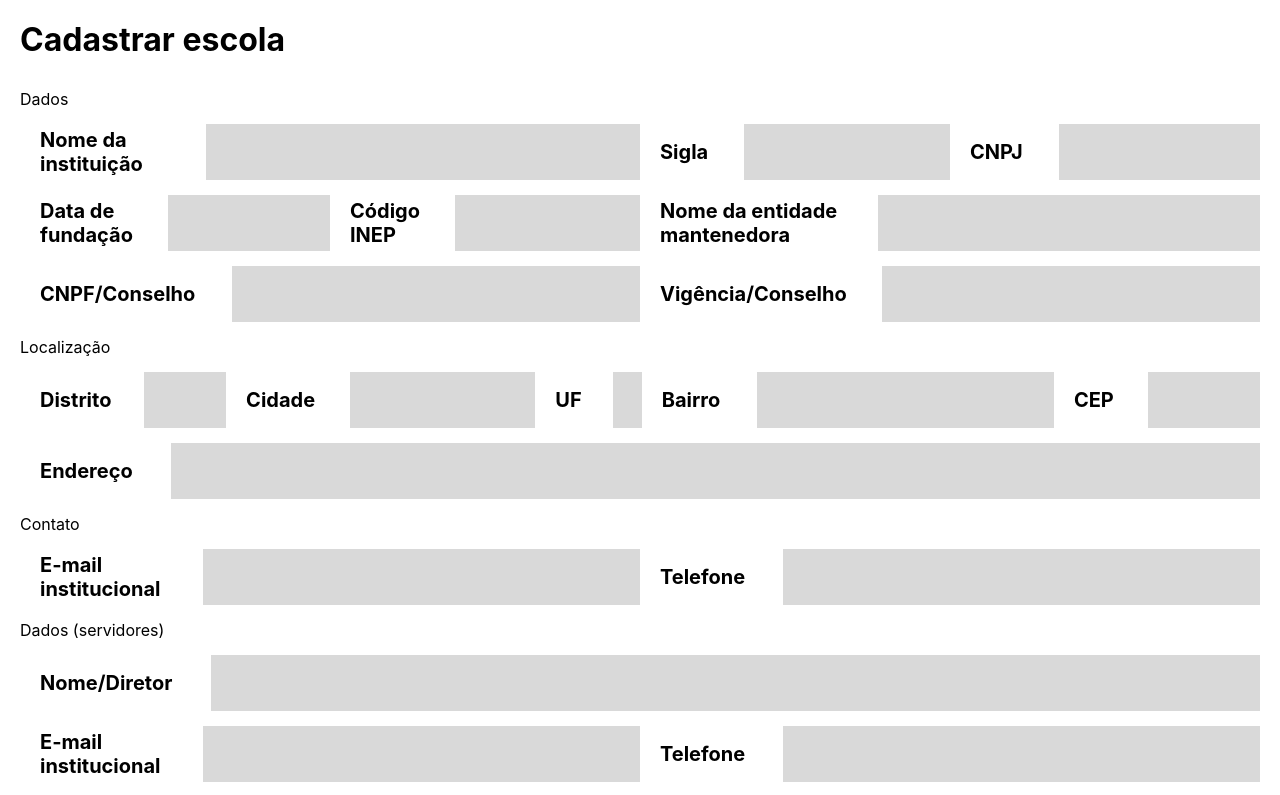
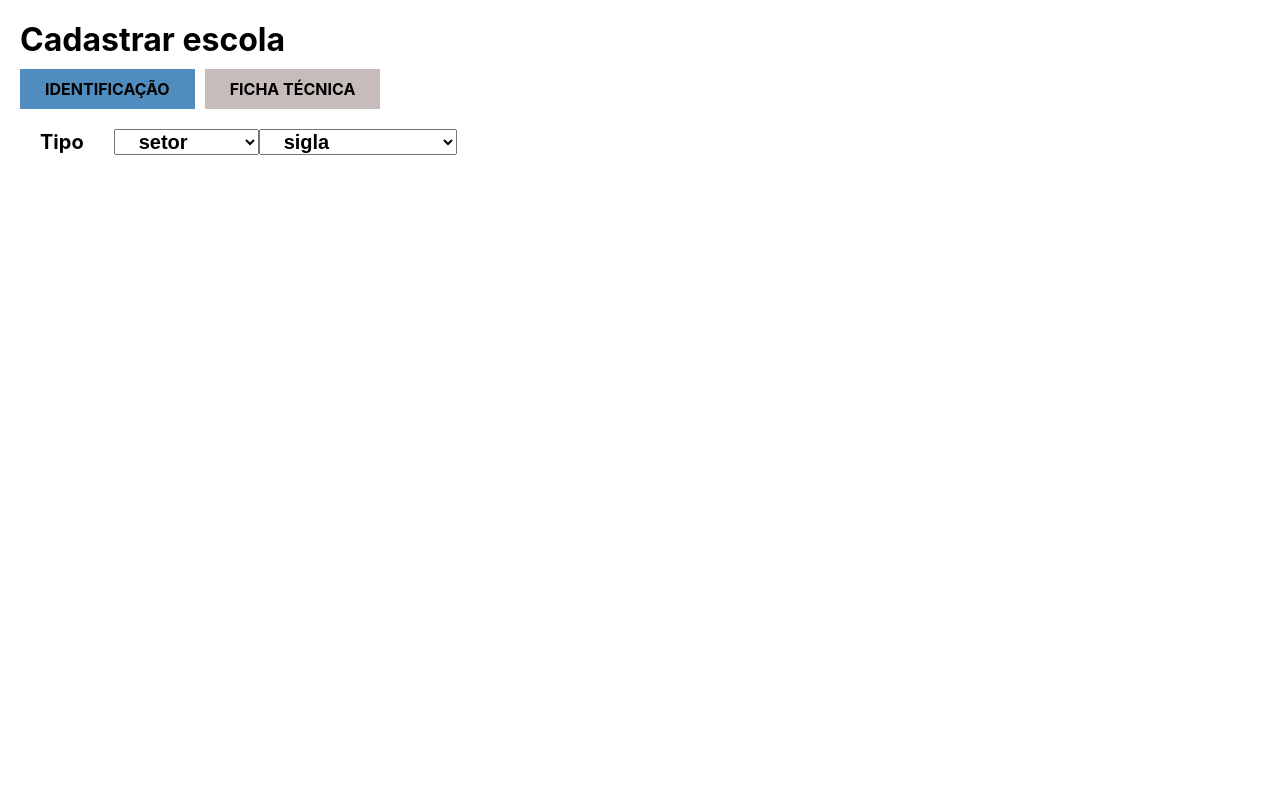
Before and after one commit to enzo-santos-ufpa/cme-gestao, a React (Create React App) app: page /cadastro-escola in a window 1280 px wide. Shown: the top 795 px of the page. Built offline with nearby package versions, Linux system fonts and the light colour scheme.

Commit message:
Adiciona abas no formulário de cadastro

```diff
--- a/src/components/cadastro-escolas/TelaCadastroEscola.tsx
+++ b/src/components/cadastro-escolas/TelaCadastroEscola.tsx
@@ -9,11 +9,15 @@ import {random} from "../../lib/utils";
 import {Flatten} from "../../models/tipos";
 import isDistrito = constantes.isDistrito;
 import tiposEscola = constantes.tiposEscola;
-import {CampoTexto, PropsCampoTexto} from "../common/forms/Campo";
+import {CampoUnicaEscolha, CampoTexto, PropsCampoTexto} from "../common/forms/Campo";
+import Aba from "../common/Aba";
 
 type FormularioCadastro = Forms.Formulario<Extract<keyof Flatten<EscolaBase>, string>>;
 
-type Estado = { form: FormularioCadastro };
+const nomeAbas = ["Identificação", "Ficha técnica"] as const;
+type NomeAba = typeof nomeAbas[number];
+
+type Estado = { form: FormularioCadastro, abaAtual: NomeAba };
 
 type PropsCampoTextoCadastro = Omit<PropsCampoTexto, "estilo"> & { flex?: number };
 
@@ -178,6 +182,7 @@ class TelaCadastroEscola extends React.Component<{}, Estado> {
                     validador: new Validador().use(Validadores.required()),
                 }),
             }),
+            abaAtual: "Ficha técnica",
         };
         this.onSubmit = this.onSubmit.bind(this);
     }
@@ -205,12 +210,44 @@ class TelaCadastroEscola extends React.Component<{}, Estado> {
         this.setState(this.state);
     }
 
-    render() {
+    private renderAbaFichaTecnica() {
         const form = this.state.form;
-        return (
-            <div className="TelaCadastroEscolas">
-                <p className="Tela-titulo">Cadastrar escola</p>
-                <form onSubmit={this.onSubmit}>
+        return <div className="TelaCadastroEscolas-formulario">
+            <div className="TelaCadastroEscolas-linhaFormulario">
+                <p className="TelaCadastroEscolas-nomeCampo">Tipo</p>
+                <CampoUnicaEscolha campo={form.campo("tipo.setor")}
+                                   onChanged={() => {
+                                       const setor = form.campo("tipo.setor").texto;
+                                       if (setor) form.campo("tipo.sigla").texto = "";
+                                       this.updateSelf();
+                                   }}
+                                   estilo={{campo: {className: "TelaCadastroEscolas-nomeCampo"}, erro: {className: "TelaCadastroEscolas-erroCampo"}}}
+                                   nome="setor"
+                                   opcoes={tiposEscola.map(tipo => tipo.setor)}/>
+                <CampoUnicaEscolha campo={form.campo("tipo.sigla")}
+                                   onChanged={() => {
+                                       const sigla = form.campo("tipo.sigla").texto;
+                                       if (sigla) {
+                                           form.campo("tipo.setor").texto = tiposEscola
+                                               .find(tipo => tipo.siglas.includes(sigla))!.setor;
+                                       }
+                                       this.updateSelf();
+                                   }}
+                                   estilo={{campo: {className: "TelaCadastroEscolas-nomeCampo"}, erro: {className: "TelaCadastroEscolas-erroCampo"}}}
+                                   nome="sigla"
+                                   opcoes={tiposEscola.flatMap(tipo => {
+                                       const setor = form.campo("tipo.setor").texto;
+                                       if (!setor) return tipo.siglas;
+                                       if (setor === tipo.setor) return tipo.siglas;
+                                       return [];
+                                   })}/>
+            </div>
+        </div>
+    }
+
+    private renderAbaIdentificacao() {
+        const form = this.state.form;
+        return <form onSubmit={this.onSubmit}>
             <div className="TelaCadastroEscolas-formulario">
                 <p>Dados</p>
                 <div className="TelaCadastroEscolas-linhaFormulario">
@@ -324,36 +361,6 @@ class TelaCadastroEscola extends React.Component<{}, Estado> {
                                         campo={form.campo("servidores.coordenador.telefone")}
                                         onChanged={() => this.updateSelf()}/>
                 </div>
-                        <p>Ficha técnica</p>
-                        <select
-                            className="TelaCadastroEscolas-nomeCampo"
-                            value={form.campo("tipo.setor").texto.length ? form.campo("tipo.setor").texto : "sigla"}
-                            onChange={(e) => {
-                                form.campo("tipo.setor").texto = e.target.value === "setor" ? "" : e.target.value;
-                                this.updateSelf();
-                            }}
-                        >
-                            <option value={undefined}>setor</option>
-                            <option>Pública</option>
-                            <option>Privada</option>
-                        </select>
-                        <select
-                            className="TelaCadastroEscolas-nomeCampo"
-                            value={form.campo("tipo.sigla").texto.length ? form.campo("tipo.sigla").texto : "sigla"}
-                            onChange={(e) => {
-                                form.campo("tipo.sigla").texto = e.target.value === "sigla" ? "" : e.target.value;
-                                this.updateSelf();
-                            }}
-                        >
-                            <option value={undefined}>sigla</option>
-                            {tiposEscola
-                                .filter(tipo => {
-                                    const setor = form.campo("tipo.setor").texto;
-                                    return setor ? tipo.setor === setor : true;
-                                })
-                                .flatMap(tipo => tipo.siglas)
-                                .map(sigla => <option>{sigla}</option>)}
-                        </select>
             </div>
             <input className="TelaEscolas-botaoControle" type="submit" value="CADASTRAR"/>
             <button type="button" onClick={(_) => {
@@ -395,10 +402,28 @@ class TelaCadastroEscola extends React.Component<{}, Estado> {
             }}>
                 Preencher formulário (será removido)
             </button>
-                </form>
+        </form>;
+    }
+
+    private renderAba(): JSX.Element {
+        switch (this.state.abaAtual) {
+            case "Identificação":
+                return this.renderAbaIdentificacao();
+            case "Ficha técnica":
+                return this.renderAbaFichaTecnica();
+        }
+    }
+
+    render() {
+        return <div className="TelaCadastroEscolas">
+            <p className="Tela-titulo">Cadastrar escola</p>
+            <div className="row" style={{gap: "10px"}}>
+                {nomeAbas.map(nome => <Aba onChanged={() => this.setState({...this.state, abaAtual: nome})}
+                                           text={nome.toUpperCase()}
+                                           isSelected={nome === this.state.abaAtual}/>)}
             </div>
-
-        );
+            {this.renderAba()}
+        </div>;
     }
 }
 
--- /dev/null
+++ b/src/components/common/Aba.css
@@ -0,0 +1,13 @@
+.Aba-default {
+    background-color: #508dbe;
+}
+
+.Aba-selected {
+    background-color: #c6bcbc;
+}
+
+.Aba-default, .Aba-selected {
+    padding: 10px 25px;
+    font-weight: bold;
+    cursor: pointer;
+}
--- /dev/null
+++ b/src/components/common/Aba.tsx
@@ -0,0 +1,12 @@
+import React from "react";
+import './Aba.css';
+
+type Props = { text: string, isSelected: boolean, onChanged: () => void };
+
+export default class Aba extends React.Component<Props, {}> {
+    render() {
+        return <p
+            className={this.props.isSelected ? "Aba-selected" : "Aba-default"}
+            onClick={() => this.props.onChanged()}>{this.props.text}</p>;
+    }
+}
--- a/src/components/common/forms/Campo.tsx
+++ b/src/components/common/forms/Campo.tsx
@@ -8,7 +8,7 @@ type PropsCampo<T extends string> = {
     campo: Forms.Campo,
     onChanged: () => void,
     flex?: number,
-    estilo?: Record<"campo" | T, PropsComponenteCampo | undefined>,
+    estilo?: Partial<Record<"campo" | T, PropsComponenteCampo>>,
 };
 
 export type PropsCampoTexto = PropsCampo<"nome" | "divisor" | "caixaTexto" | "erro"> & { mask?: string };
@@ -35,12 +35,13 @@ export class CampoTexto extends React.Component<PropsCampoTexto, {}> {
     }
 }
 
-type PropsCampoMultiplaEscolha = PropsCampo<string> & { nome: string, opcoes: Readonly<string[]> };
+type PropsCampoMultiplaEscolha = PropsCampo<"erro"> & { nome: string, opcoes: Readonly<string[]> };
 
-export class CampoMultiplaEscolha extends React.Component<PropsCampoMultiplaEscolha, {}> {
+export class CampoUnicaEscolha extends React.Component<PropsCampoMultiplaEscolha, {}> {
     render() {
         const campo = this.props.campo;
-        return <select
+        return <div>
+            <select
                 {...this.props.estilo?.campo}
                 value={campo.texto.length ? campo.texto : this.props.nome}
                 onChange={(e) => {
@@ -50,6 +51,8 @@ export class CampoMultiplaEscolha extends React.Component<PropsCampoMultiplaEsco
                 }}>
                 <option>{this.props.nome}</option>
                 {this.props.opcoes.map(value => <option>{value}</option>)}
-        </select>;
+            </select>
+            <p {...this.props.estilo?.erro}>{this.props.campo.erro}</p>
+        </div>;
     }
 }
--- a/src/components/tela-escolas/TelaEscolas.tsx
+++ b/src/components/tela-escolas/TelaEscolas.tsx
@@ -3,7 +3,7 @@ import './TelaEscolas.css';
 import {EscolaBase, constantes} from "../../models/Escola";
 import PlanoFundo, {bg} from "../common/PlanoFundo";
 import {ModeloBD} from "../../models/tipos";
-import {CampoMultiplaEscolha} from "../common/forms/Campo";
+import {CampoUnicaEscolha} from "../common/forms/Campo";
 import Forms from "../../models/form";
 import Formulario = Forms.Formulario;
 import Validador from "../../models/Validador";
@@ -143,12 +143,12 @@ class TelaEscolas<T extends EscolaBase> extends React.Component<Props<T>, Estado
         if (isCarregando(estado)) return null;
 
         return <div>
-            <CampoMultiplaEscolha campo={estado.filtro.campo("distrito")}
+            <CampoUnicaEscolha campo={estado.filtro.campo("distrito")}
                                nome="distrito"
                                opcoes={constantes.distritos}
                                estilo={{campo: {className: "TelaEscolas-filtro"}}}
                                onChanged={() => this.setState({...estado, paginaAtual: 0})}/>
-            <CampoMultiplaEscolha campo={estado.filtro.campo("setor")}
+            <CampoUnicaEscolha campo={estado.filtro.campo("setor")}
                                nome="setor"
                                opcoes={constantes.tiposEscola.map(tipo => tipo.setor)}
                                estilo={{campo: {className: "TelaEscolas-filtro"}}}
@@ -157,7 +157,7 @@ class TelaEscolas<T extends EscolaBase> extends React.Component<Props<T>, Estado
                                    if (setor) estado.filtro.campo("sigla").texto = "";
                                    this.setState({...estado, paginaAtual: 0});
                                }}/>
-            <CampoMultiplaEscolha campo={estado.filtro.campo("sigla")}
+            <CampoUnicaEscolha campo={estado.filtro.campo("sigla")}
                                nome="sigla"
                                opcoes={constantes.tiposEscola.flatMap(tipo => {
                                    const setor = estado.filtro.campo("setor").texto;
--- a/src/lib/utils.ts
+++ b/src/lib/utils.ts
@@ -42,7 +42,7 @@ export namespace random {
         return Math.floor(Math.random() * (max - min + 1)) + min;
     }
 
-    export function choice<T>(value: T[]): T {
+    export function choice<T>(value: Readonly<T[]>): T {
         return value[range(0, value.length - 1)];
     }
 
```
Lines whose indentation alone changed are shown as unchanged.
